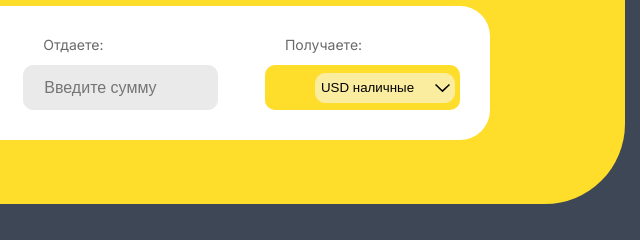
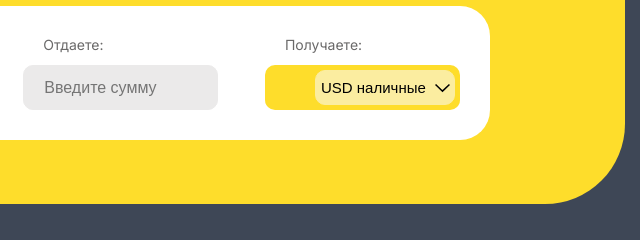
Before and after one commit to avtnmv/center, a plain HTML site: page index.html in a window 1280 px wide. Shown: the part 405-645 px from the top of the page, 640-1280 px from the left. Drawn offline with Linux system fonts and the light colour scheme.

Commit message:
feat: minor update

```diff
--- a/styles/style.css
+++ b/styles/style.css
@@ -105,13 +105,15 @@ body{
     appearance: none;
     border: 1px solid rgba(251, 237, 160);
     border-radius: 10px;
-    height: 30px;
+    height: 35px;
     width: 140px;
     padding: 0 5px;
     -webkit-appearance: none;
     -moz-appearance: none;
     position: relative;
     outline: none;
+    font-size: 15px;
+    color: black;
 }
 .header__exchange-line {
     width: 195px;
```
